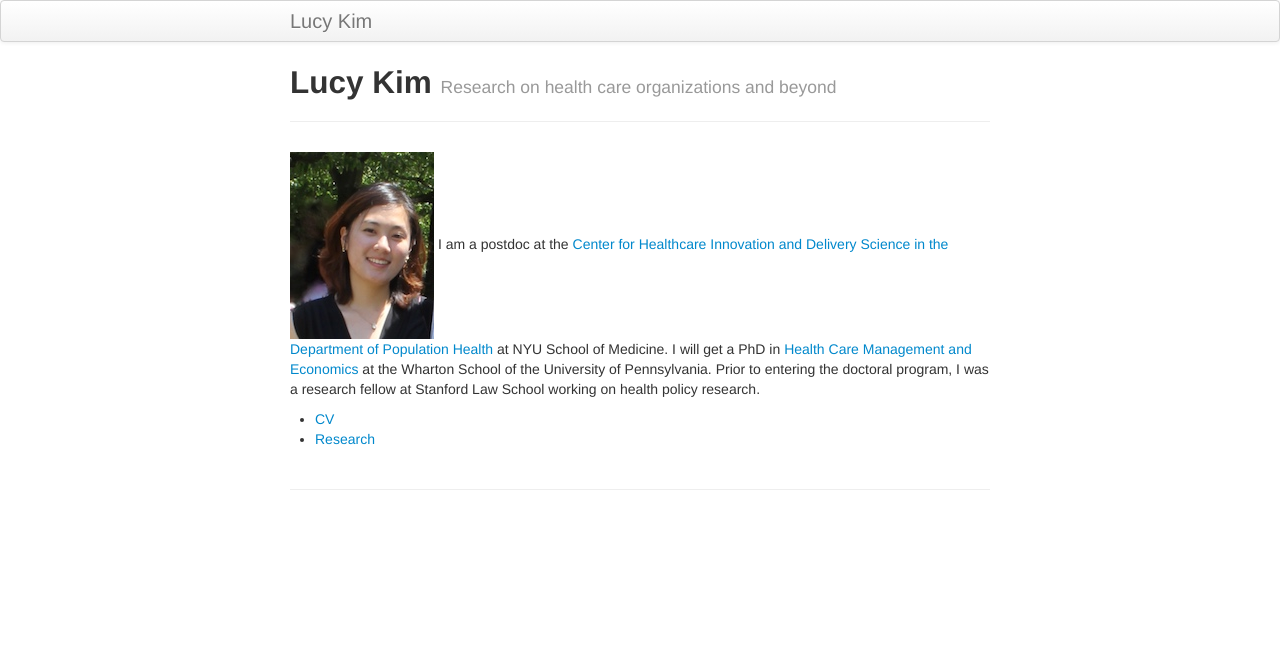
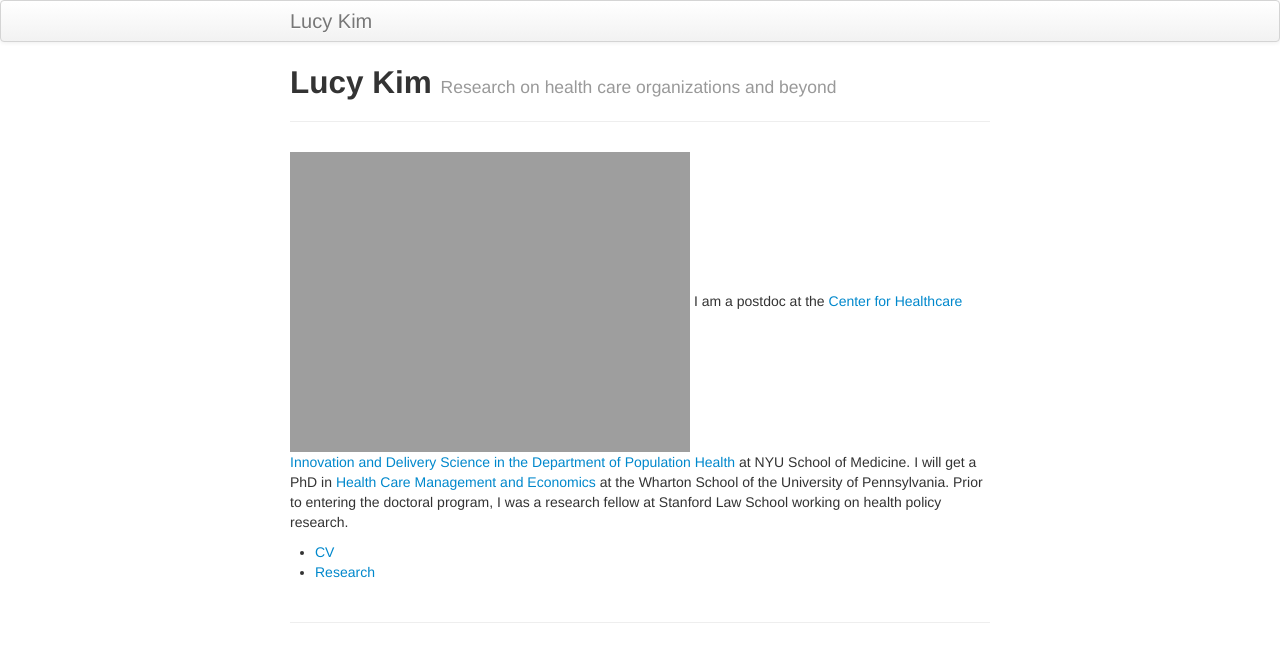
Before and after one commit to lucy-kim/lucy-kim.github.io, a Jekyll site: the page built from index.md, in a window 1280 px wide. Shown: the top 662 px of the page. Built offline with Jekyll 4.4.1, drawn with Linux system fonts in a browser that asks for light colours.

Commit message:
Update index.md

```diff
--- a/index.md
+++ b/index.md
@@ -5,7 +5,7 @@ tagline: Research on health care organizations and beyond
 description: Lucy Kim's research projects
 ---
 
-![alt text](http://lucy-kim.github.io/profile_mar2016.jpg)
+![](http://lucy-kim.github.io/profile_mar2016.jpg | width=1)
 I am a postdoc at the [Center for Healthcare Innovation and Delivery Science in the Department of Population Health](https://med.nyu.edu/chids/home) at NYU School of Medicine. I will get a PhD in [Health Care Management and Economics](https://hcmg.wharton.upenn.edu/) at the Wharton School of the University of Pennsylvania. Prior to entering the doctoral program, I was a research fellow at Stanford Law School working on health policy research.
 
 - [CV](https://www.dropbox.com/s/zk7ezft9euff3pp/Kim-cv.pdf?dl=0)
```
